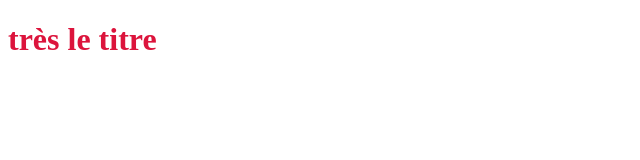
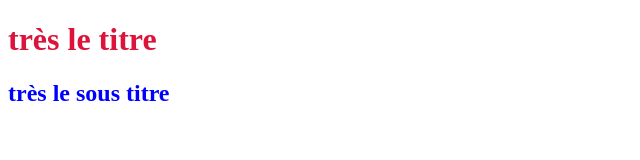
Before and after one commit to Tibet-v/projet-site, a plain HTML site: page index.html in a window 1280 px wide. Shown: the whole page, without its empty margins (0-640 px from the left). Drawn offline with Linux system fonts and the light colour scheme.

Commit message:
add h2 blue

```diff
--- a/index.html
+++ b/index.html
@@ -7,5 +7,6 @@
 </head>
 <body>
     <h1 style="color: crimson;">très le titre</h1>
+    <h2 style="color: blue;">très le sous titre</h2>
 </body>
 </html>
```
